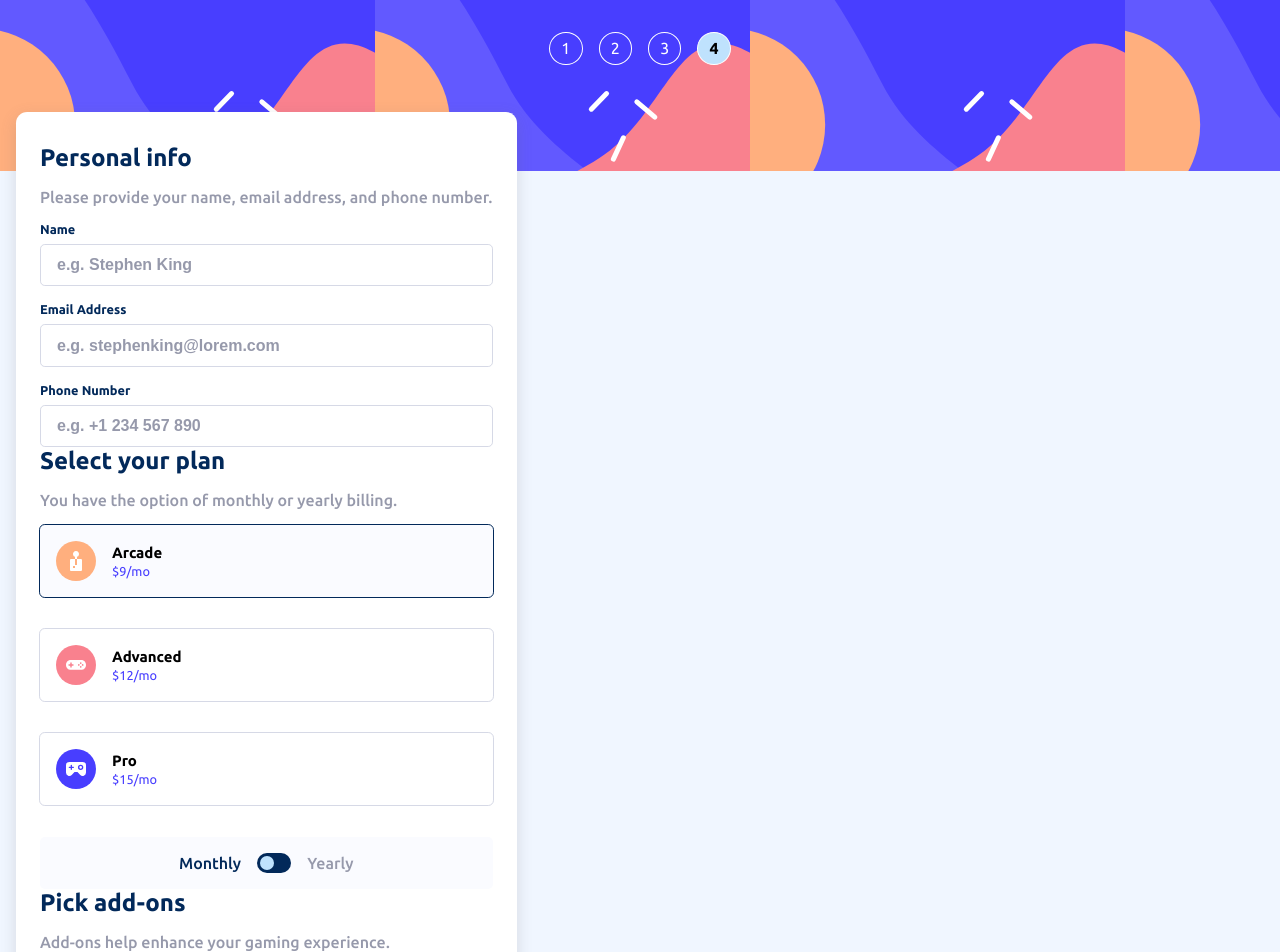
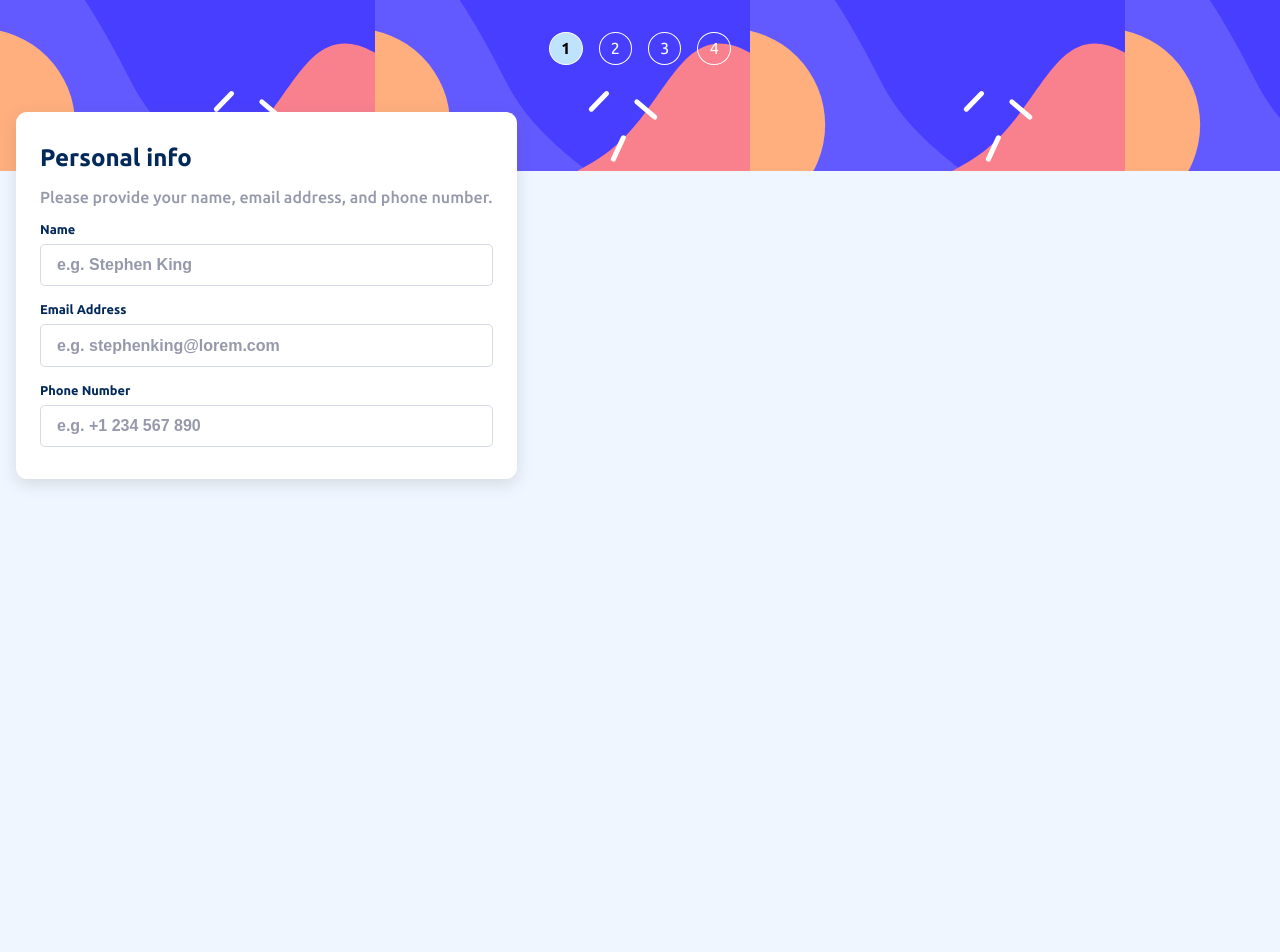
Before and after one commit to kevinhouguet/multi-step-form-main, a React (Vite) app: page / in a window 1280 px wide. Shown: the top 952 px of the page. After the commit the page ends 800 px from the top, so only its background shows below. Built offline with nearby package versions, Linux system fonts and the light colour scheme.

Commit message:
:sparkles: feat(navigation): add navigation inter component

```diff
--- a/src/App.jsx
+++ b/src/App.jsx
@@ -1,13 +1,20 @@
 import './App.css'
 import Content from './Components/Content'
 import Sidebar from './Components/Sidebar'
+import { useState } from 'react'
 
 function App() {
 
+  const [stepLvl, setStepLvl] = useState('1')
+
+  const handleStepClick = (e) => {
+    setStepLvl(e.currentTarget.textContent)
+  }
+
   return (
     <div className="container">
-      <Sidebar />
-      <Content />
+      <Sidebar stepLvl={stepLvl} onClick={handleStepClick}/>
+      <Content stepLvl={stepLvl}/>
     </div>
   )
 }
--- a/src/Components/Content/index.jsx
+++ b/src/Components/Content/index.jsx
@@ -6,7 +6,7 @@ import { useState } from 'react';
 import Step3 from './Step3';
 import Step4 from './Step4';
 
-const Content = () => {
+const Content = ({stepLvl}) => {
 
   const [monthly, setmonthly] = useState(true);
 
@@ -47,29 +47,36 @@ const Content = () => {
 
   return (
     <main className="content">
-      <Step1
-        titles = {titles.step1}
-        setStep={setStep1}/>
-      <Step2  titles = {titles.step2}
-              monthly={monthly}
-              onChangeFrequency={handleFrequency}
-              setStep={setStep2}/>
-      <Step3
-        titles = {titles.step3}
-        monthly={monthly}
-        setStep={setStep3}/>
-      <Step4
-        titles = {titles.step4}
-        monthly={monthly}
-        step2={step2}
-        step3={step3}
-      />
+      <SwitchRender
+      stepLvl={stepLvl}
+      monthly={monthly}
+      handleFrequency={handleFrequency}
+      titles={titles}
+      setStep1={setStep1}
+      setStep2={setStep2}
+      setStep3={setStep3}
+      step2={step2}
+      step3={step3}/>
     </main>
   )
+}
+
+const SwitchRender = ({stepLvl, monthly, handleFrequency, titles, setStep1, setStep3, setStep2, step2, step3}) => {
+  switch (stepLvl) {
+    case '1':
+      return <Step1 titles = {titles.step1} setStep={setStep1} />
+    case '2':
+      return <Step2 titles = {titles.step2} onChangeFrequency={handleFrequency} setStep={setStep2}/>
+    case '3':
+      return <Step3 titles = {titles.step3} monthly={monthly} setStep={setStep3}/>
+    case '4':
+      return <Step4 titles = {titles.step4} monthly={monthly} step2={step2} step3={step3}/>
+    default:
+      return <p>Something Gone Wrong !!</p>
+  }
 }
 
 
 
 
-
 export default Content;
--- a/src/Components/Sidebar/index.jsx
+++ b/src/Components/Sidebar/index.jsx
@@ -1,13 +1,15 @@
 import './style.scss'
 
-const Sidebar = () => {
+const Sidebar = ({stepLvl, onClick}) => {
+
+  const stepNb = 4;
+
   return (
     <div className="sidebar">
         <ul className='step-list'>
-          <li className="step">1</li>
-          <li className="step">2</li>
-          <li className="step">3</li>
-          <li className="step step-active">4</li>
+          {Array.from(Array(stepNb).keys()).map(step => (
+            <li className={`step ${stepLvl == step + 1 ? 'step-active' : ''}`} key={step} onClick={onClick}>{step + 1}</li>
+          ))}
         </ul>
       </div>
   )
```
